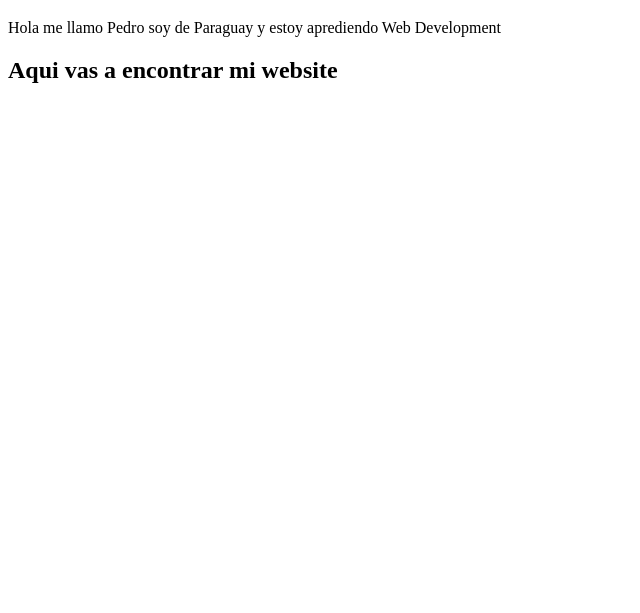
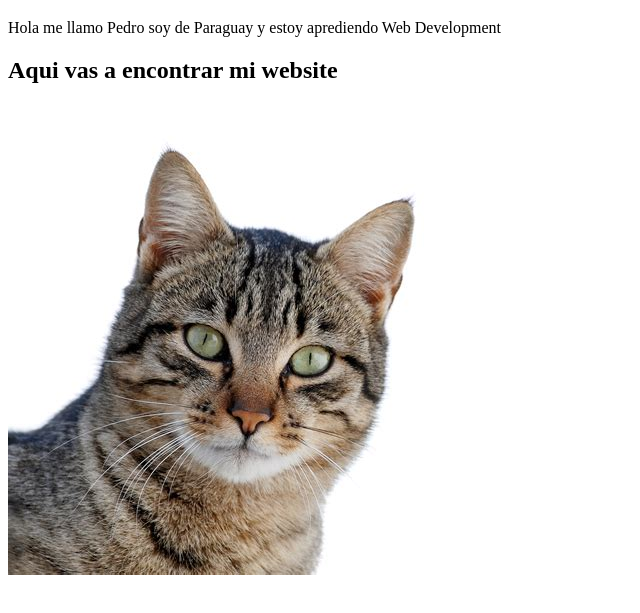
Before and after one commit to pearove/pearove.github.io, a plain HTML site: page index.html in a window 1280 px wide. Shown: the part 61-674 px from the top of the page, without its empty margins (0-640 px from the left). Drawn offline with Linux system fonts and the light colour scheme.

Commit message:
Agrege carpeta de imagenes

```diff
--- a/index.html
+++ b/index.html
@@ -9,5 +9,6 @@
   <h1>Bienvenidos</h1>
   <p>Hola me llamo Pedro soy de Paraguay y estoy aprediendo Web Development</p>
   <h2>Aqui vas a encontrar mi website</h2>
+  <img src="img/cat1.jpg" alt="Foto de un gato">
 </body>
 </html>
```
Also changed, not shown: img/cat.jpg (added), img/cat1.jpg (added).
